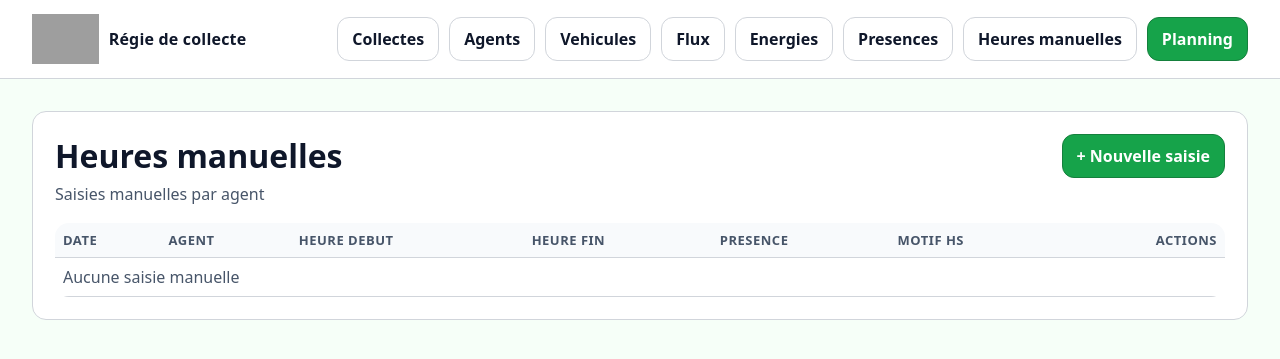
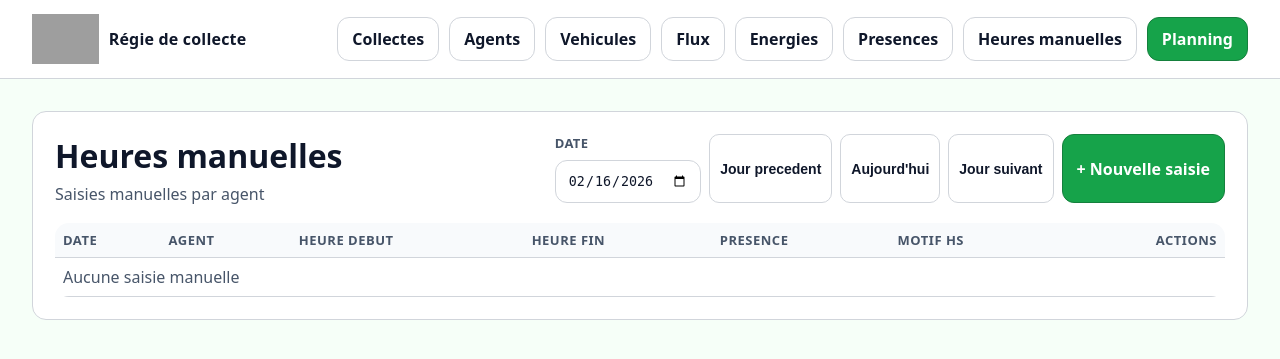
Before and after one commit to dojo360-git/gestom_django, a Django app: page /heures-manuelles/ in a window 1280 px wide. Shown: the top 359 px of the page. Run offline with Django 5.2, Linux system fonts and the light colour scheme; data that the repository does not hold is empty; grey boxes are pictures that could not be loaded.

Commit message:
1.7 26 47 13:06

```diff
--- a/core/templates/core/heures_manuelles_list.html
+++ b/core/templates/core/heures_manuelles_list.html
@@ -12,9 +12,22 @@
         <p class="sub">Saisies manuelles par agent</p>
       </div>
 
-      <a href="{% url 'core:heures_manuelles_create' %}" class="btn btn--primary">
-        + Nouvelle saisie
-      </a>
+      <div class="actions">
+        <form method="get" class="form" id="hm-filter">
+          <div class="field">
+            <label for="date">Date</label>
+            <input type="date" id="date" name="date" value="{{ selected_date|date:'Y-m-d' }}">
+          </div>
+        </form>
+        <div class="actions">
+          <button class="btn btn--sm btn--ghost" type="button" id="date-prev">Jour precedent</button>
+          <button class="btn btn--sm btn--ghost" type="button" id="date-today">Aujourd'hui</button>
+          <button class="btn btn--sm btn--ghost" type="button" id="date-next">Jour suivant</button>
+        </div>
+        <a href="{% url 'core:heures_manuelles_create' %}" class="btn btn--primary">
+          + Nouvelle saisie
+        </a>
+      </div>
     </div>
 
     <div class="table-wrap">
@@ -57,4 +70,43 @@
 
   </div>
 </div>
+<script>
+  const dateInput = document.getElementById("date");
+  const filterForm = document.getElementById("hm-filter");
+
+  function formatLocalDate(date) {
+    const y = date.getFullYear();
+    const m = String(date.getMonth() + 1).padStart(2, "0");
+    const d = String(date.getDate()).padStart(2, "0");
+    return `${y}-${m}-${d}`;
+  }
+
+  if (dateInput && filterForm) {
+    dateInput.addEventListener("change", () => {
+      filterForm.submit();
+    });
+  }
+
+  function shiftDate(days) {
+    if (!dateInput || !filterForm) return;
+    const base = dateInput.value ? new Date(dateInput.value) : new Date();
+    base.setDate(base.getDate() + days);
+    dateInput.value = formatLocalDate(base);
+    filterForm.submit();
+  }
+
+  const btnPrev = document.getElementById("date-prev");
+  const btnNext = document.getElementById("date-next");
+  const btnToday = document.getElementById("date-today");
+
+  if (btnPrev) btnPrev.addEventListener("click", () => shiftDate(-1));
+  if (btnNext) btnNext.addEventListener("click", () => shiftDate(1));
+  if (btnToday) {
+    btnToday.addEventListener("click", () => {
+      if (!dateInput || !filterForm) return;
+      dateInput.value = formatLocalDate(new Date());
+      filterForm.submit();
+    });
+  }
+</script>
 {% endblock %}
--- a/core/views.py
+++ b/core/views.py
@@ -412,6 +412,35 @@ class HeuresManuellesListView(ListView):
     template_name = "core/heures_manuelles_list.html"
     context_object_name = "heures_manuelles"
 
+    def get_queryset(self):
+        date_str = self.request.GET.get("date")
+        if date_str:
+            try:
+                selected_date = timezone.datetime.strptime(date_str, "%Y-%m-%d").date()
+            except ValueError:
+                selected_date = timezone.localdate()
+        else:
+            selected_date = timezone.localdate()
+
+        return (
+            HeuresManuelles.objects.select_related("agent")
+            .filter(date=selected_date)
+            .order_by("agent__nom", "agent__prenom", "heure_debut", "id")
+        )
+
+    def get_context_data(self, **kwargs):
+        ctx = super().get_context_data(**kwargs)
+        date_str = self.request.GET.get("date")
+        if date_str:
+            try:
+                selected_date = timezone.datetime.strptime(date_str, "%Y-%m-%d").date()
+            except ValueError:
+                selected_date = timezone.localdate()
+        else:
+            selected_date = timezone.localdate()
+        ctx["selected_date"] = selected_date
+        return ctx
+
 
 class HeuresManuellesDetailView(DetailView):
     model = HeuresManuelles
```
